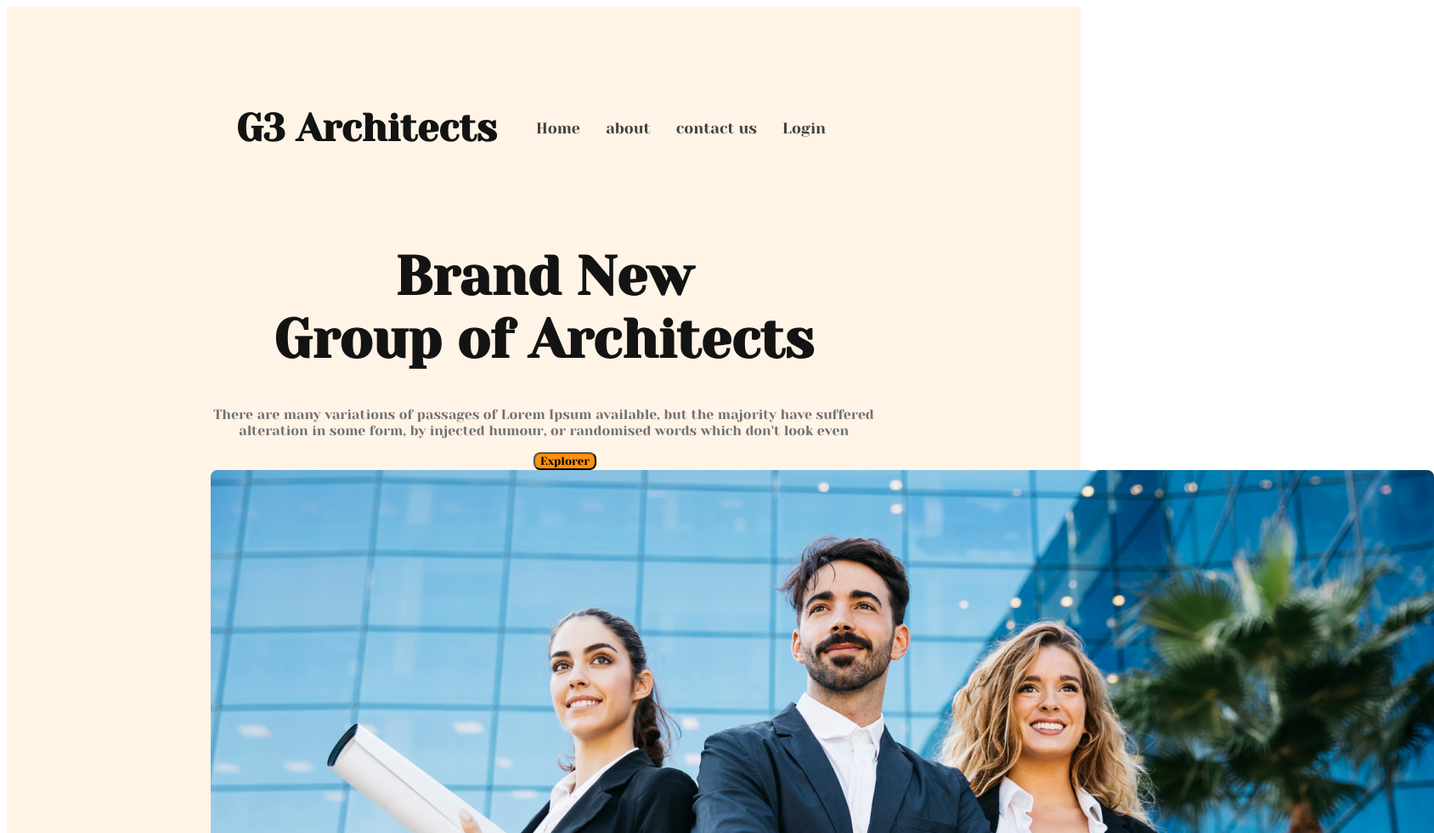
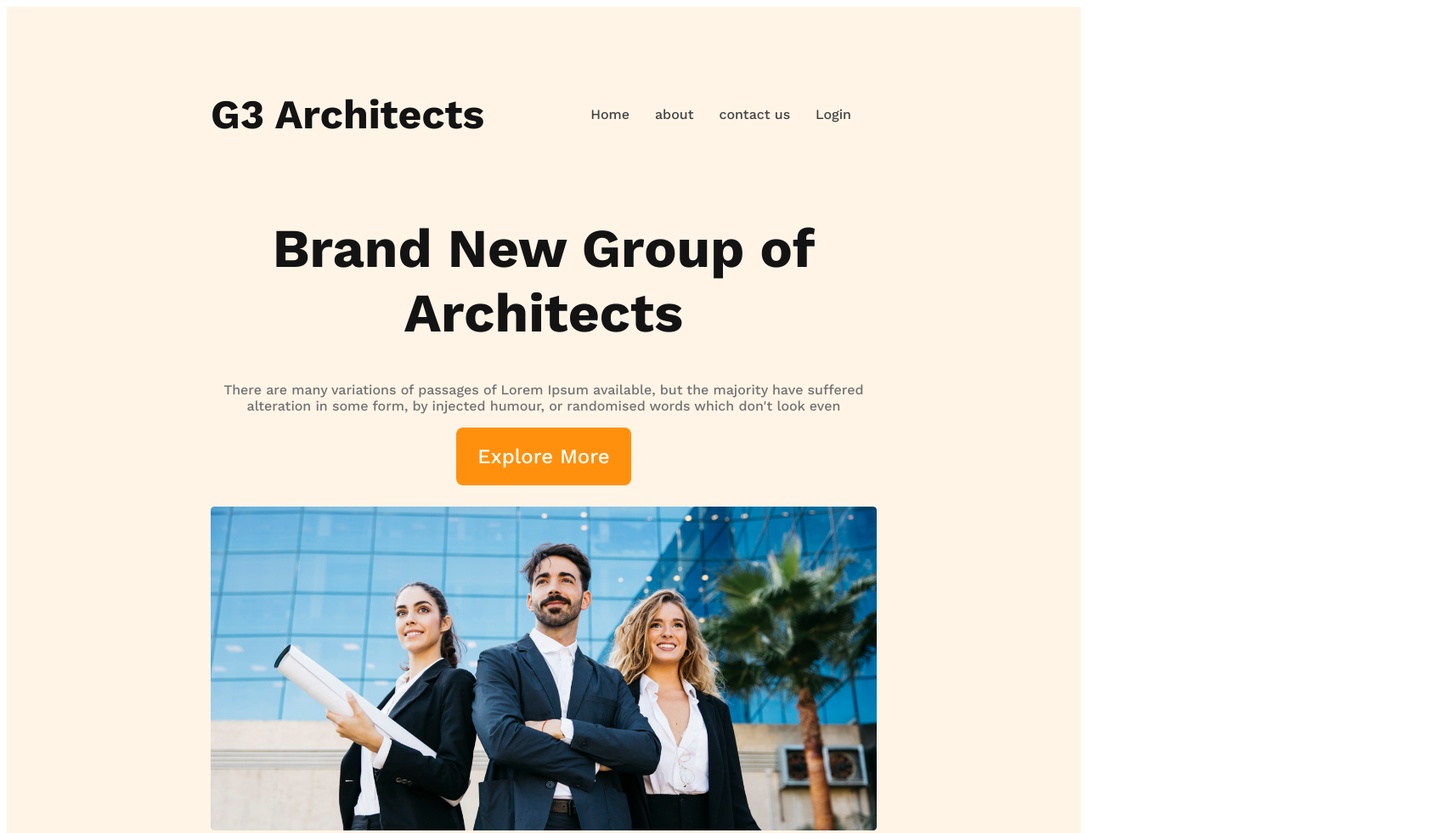
Before and after one commit to nondi58/G3-resources-website, a plain HTML site: page index.html in a window 1280 px wide. Shown: the top 980 px of the page at 85% size, 1688 px wide, since content can reach past the window. Drawn offline with nearby package versions, Linux system fonts and the light colour scheme.

Commit message:
first commit

```diff
--- a/index.html
+++ b/index.html
@@ -1,39 +1,30 @@
+
 <!DOCTYPE html>
 <html lang="en">
 <head>
     <meta charset="UTF-8">
     <meta name="viewport" content="width=device-width, initial-scale=1.0">
-    <link rel="preconnect" href="https://fonts.googleapis.com">
-<link rel="preconnect" href="https://fonts.gstatic.com" crossorigin>
-<link href="https://fonts.googleapis.com/css2?family=Open+Sans:wght@600;700&family=Yeseva+One&display=swap" rel="stylesheet">
-<link rel="stylesheet" href="styles/arcitect.css">
-
-    <title>G3-resources</title>
-
+    <link rel="stylesheet" href="/styles/arcitect.css">
+    <title>Responsive website</title>
 </head>
 <body>
     <header>
-        <nav >
-            <h1 class="header-title">G3 Architects</h1>
-
+        <nav>
+            <h3 class="nav-title">G3 Architects</h3>
             <ul>
                 <li><a href="">Home</a></li>
                 <li><a href="">about</a></li>
                 <li><a href="">contact us</a></li>
                 <li><a href="">Login</a></li>
             </ul>
-
         </nav>
         <div class="banner">
-            <div class="banner-container">
-                <h1 class="banner-title">Brand New <br>
-                    Group of Architects</h1>
+            <div class="banner-content">
+                <h1 class="banner-title">Brand New Group of Architects </h1>
             <p class="banner-description">There are many variations of passages of Lorem Ipsum available, but the majority have suffered alteration in some form, by injected humour, or randomised words which don't look even</p>
-                    <button class="btn-primary">Explorer </button>
-
+            <button class="btn-primary">Explore More</button>
             </div>
             <img src="/images/banner.png" alt="">
-
         </div>
 
     </header>
--- a/styles/arcitect.css
+++ b/styles/arcitect.css
@@ -1,80 +1,84 @@
+@import url('https://fonts.googleapis.com/css2?family=Open+Sans:wght@600&family=Work+Sans:ital,wght@0,500;0,600;0,700;0,800;1,700&display=swap');
+
+.btn-primary{
+    border-radius: 8px;
+    color: #FFF;
+background: #FF900E;
+padding: 20px 25px;
+font-size: 1.5rem;
+border: 0;
+}
+
 * {
     font-family: 'Open Sans', sans-serif;
-    font-family: 'Yeseva One', cursive;
-
-}
-
-header {
-    background: rgba(255, 144, 14, 0.10);
-    padding: 50px 240px;
-
-}
-
-nav {
-    display: flex;
-    justify-content: space-between;
-    justify-items: center;
-    padding: 30px;
-}
-
-nav>ul {
-    display: flex;
-    align-items: center;
-}
-
-nav li {
-    list-style: none;
-    align-items: center;
-}
-
-nav li a {
-    justify-content: space-around;
-    text-decoration: none;
-    margin-right: 30px;
-    color:  #424242;
-    text-align: center;
-    font-size: 18px;
-    font-weight: 500;
-
-}
-
-.header-title {
-    color:  #131313;
-    text-align: center;
-    font-size: 45px;
-    font-weight: 700;
+    font-family: 'Work Sans', sans-serif;
 
 
 }
-/* navbar-part-end */
-/* banner-part */
-.banner{
+header{
+    background: rgba(255, 144, 14, 0.10);
+    padding: 50px 240px;
+}
+nav{
+    display: flex;
+    justify-content: space-between;
+    align-items: center;
+}
+.nav-title{
+    font-size: 3rem;
+    font-weight: 700;
+    color: #131313;
+}
+nav>ul{
+    display: flex;
+}
+nav li{
+list-style: none;
+margin-right: 30px;
+font-weight: 500;
+font-size: 1rem;
+}
+nav li a{
+    text-decoration: none;
+    color: #424242;
 
 }
-.banner-container{
+/* banner-styles */
+.banner-content{
+    max-width: 800px;
     text-align: center;
     margin: 0 auto;
-    max-width: 800px;
-
 
 }
 .banner-title{
-    color:  #131313;
-    text-align: center;
-    font-size: 64px;
+    font-size: 4rem;
     font-weight: 700;
+    color: #131313;
+}
+.banner-description{
+    color: #727272;
+}
+.banner img{
+    width: 100%;
+    margin-top: 25px;
+}
+/* for-phone */
+@media screen and (max-width: 576px) {
+    header{
+        padding: 20px;
+    }
+    nav{
+        flex-direction: column;
+    }
 
 }
-.banner-description{
-    color:  #727272;
-text-align: center;
-font-size: 16px;
-font-weight: 400;
+/* ipad */
+@media screen and (min-width: 576px) and (max-width: 960px)  {
+    header{
+        padding: 50px;
+    }
+    nav{
+        flex-direction: column;
+    }
 
 }
-.btn-primary{
-    border-radius: 8px;
-background: #FF900E;
-justify-items: center;
-margin-left: 50px;
-}
```
Lines whose indentation alone changed are shown as unchanged.
